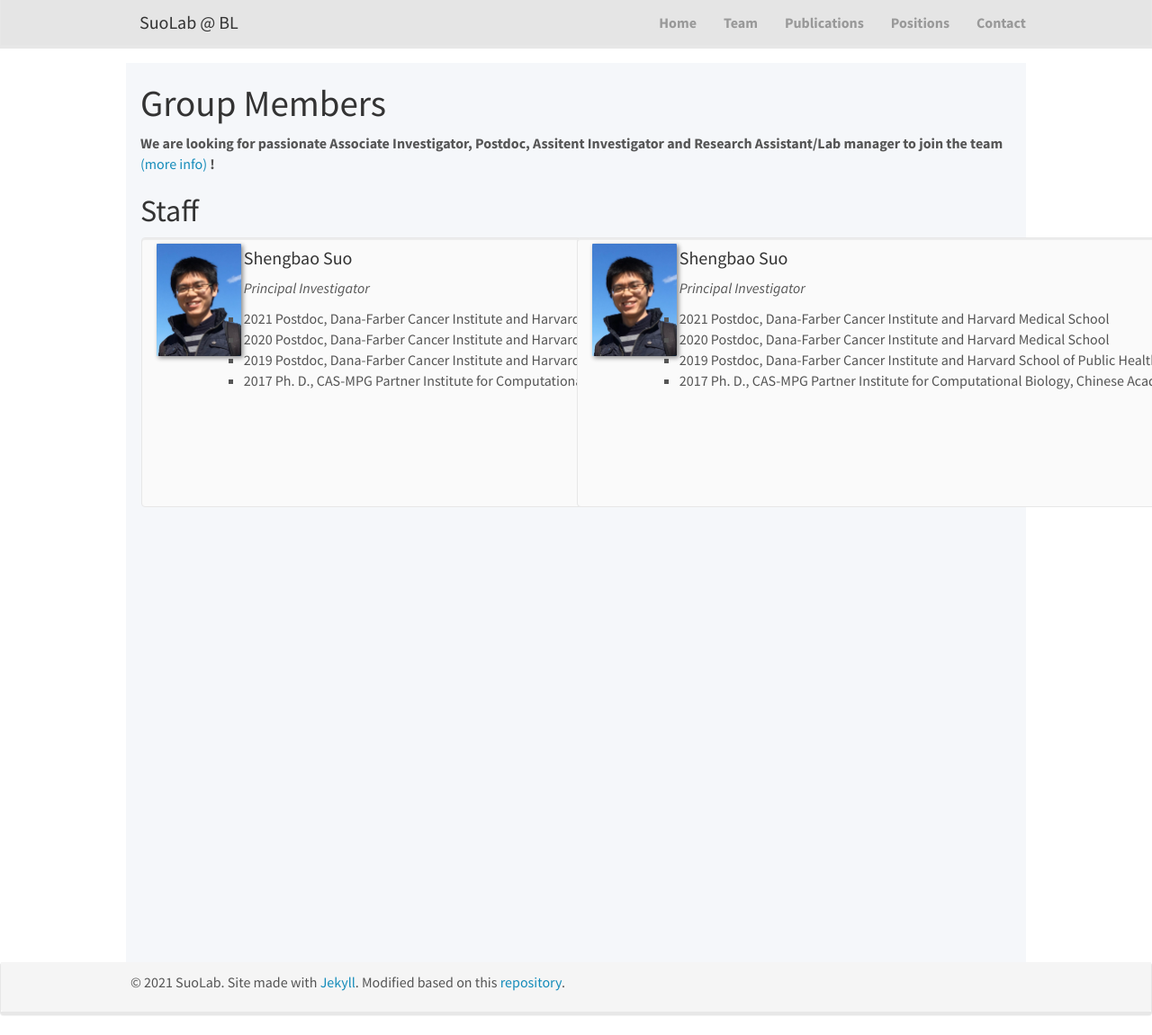
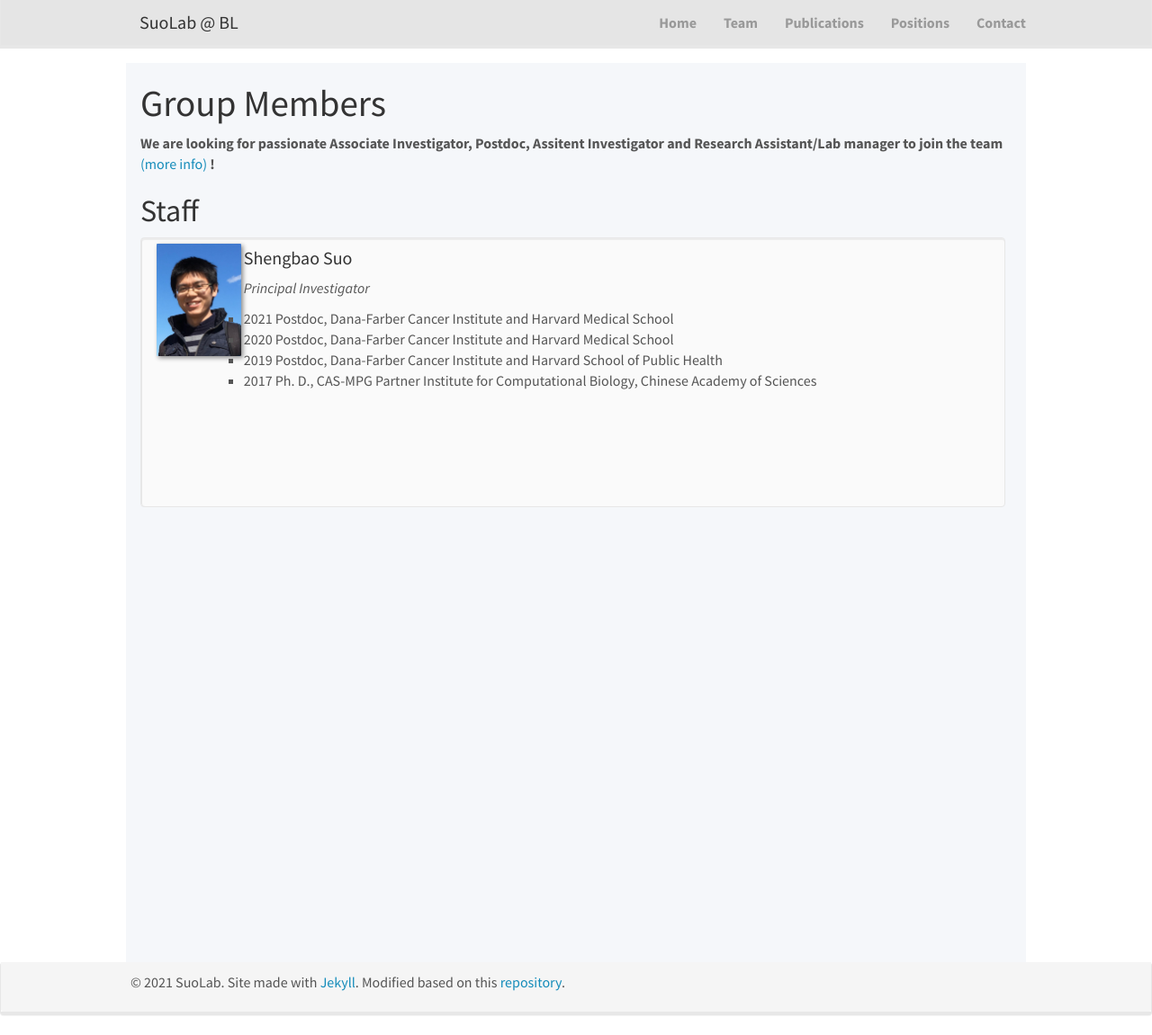
Before and after one commit to suoshengbao/suoshengbao.github.io, a Jekyll site: the page built from _pages/team.md, in a window 1280 px wide and 1151 px high. Shown: the whole window at 90% size. Built offline with Jekyll 4.4.1, drawn with Linux system fonts in a browser that asks for light colours; nearby versions of some CDN libraries.

Commit message:
Update team.md

```diff
--- a/_pages/team.md
+++ b/_pages/team.md
@@ -27,8 +27,7 @@
 </div>
 </div>
 
-<div class="col-sm-6 clearfix" style="padding-left: 1px;">
-<div class="well"  style="height: 300px; width: 960px">
+<div class="well"  style="height: 300px; width: 960px; padding-left: 1px;">
 <img src="/images/teampic/ShengbaoSuo.jpg" class="img-responsive" width="10%" style="float: left"/>
 <h4>Shengbao Suo</h4>
 <i>Principal Investigator<i>
@@ -38,7 +37,6 @@
 <li>2019 Postdoc, Dana-Farber Cancer Institute and Harvard School of Public Health</li>
 <li>2017 Ph. D., CAS-MPG Partner Institute for Computational Biology, Chinese Academy of Sciences</li>
 </ul>
-</div>
 </div>
 
 {% assign number_printed = 0 %}
```
